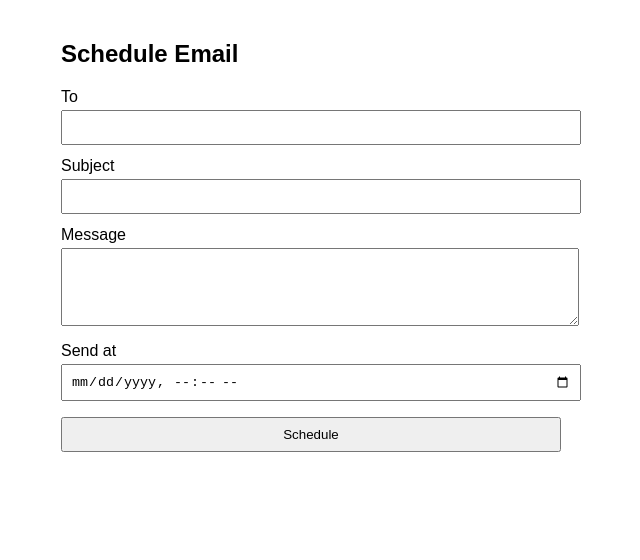
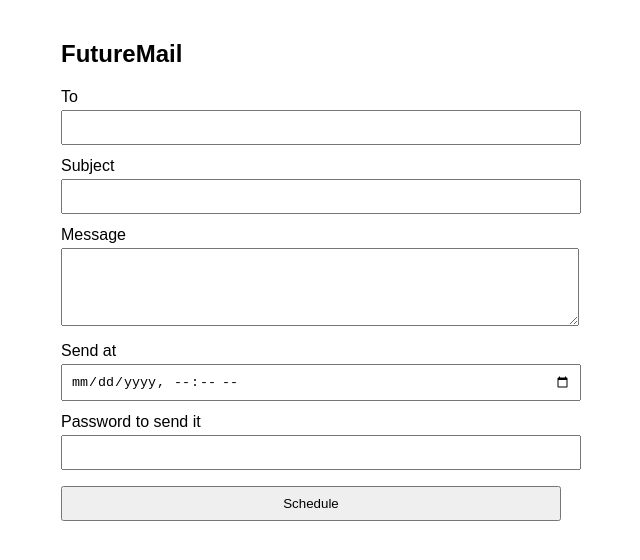
Before and after one commit to NakeleKantoo/futureMail, a website: page index.html in a window 1280 px wide. Shown: the whole page, without its empty margins (329-969 px from the left). Drawn offline with Linux system fonts and the light colour scheme.

Commit message:
:fire: Password now

```diff
--- a/index.html
+++ b/index.html
@@ -27,7 +27,7 @@
   </style>
 </head>
 <body>
-  <h2>Schedule Email</h2>
+  <h2>FutureMail</h2>
 
   <form id="emailForm">
     <label>
@@ -48,6 +48,11 @@
     <label>
       Send at
       <input type="datetime-local" name="sendAt" required />
+    </label>
+
+    <label>
+      Password to send it
+      <input type="password" name="pass" required />
     </label>
 
     <button type="submit">Schedule</button>
```
Also changed, not shown: server.js (+6 -2 lines), 1 other file.
